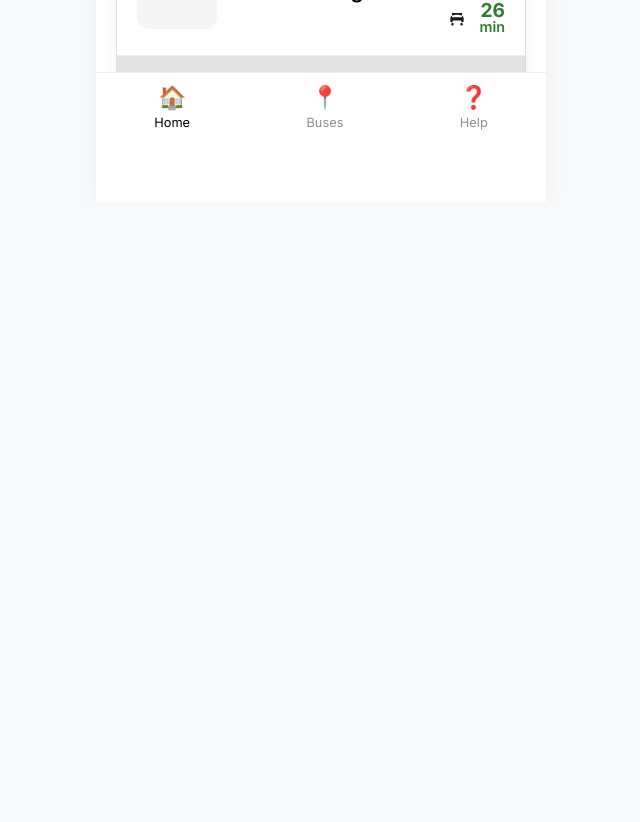
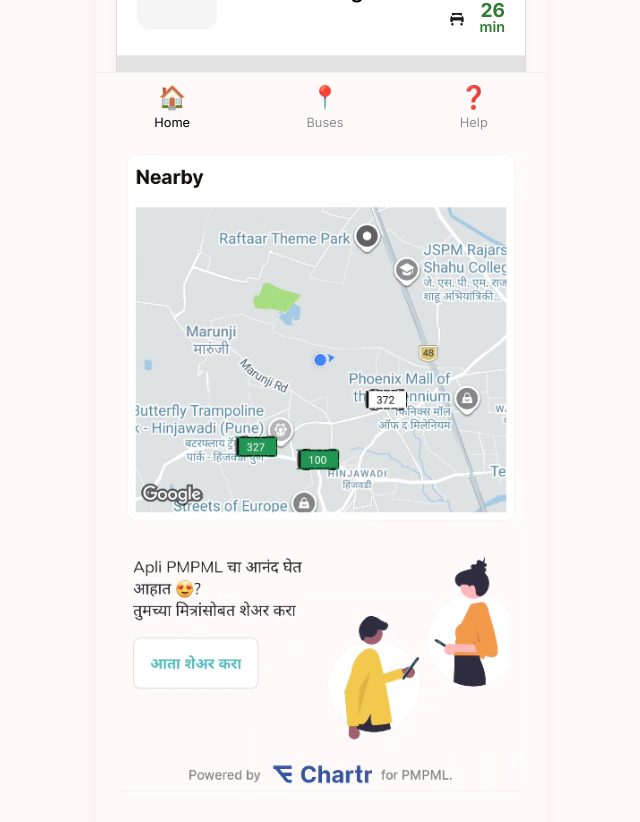
Before and after one commit to GauravFrontend01/pmpml_C, a React (Vite) app: page / in a window 1280 px wide. Shown: the part 660-1482 px from the top of the page, without its empty margins (319-959 px from the left). Before the commit the page ends 862 px from the top, so only its background shows below. Built offline with nearby package versions, Linux system fonts and the light colour scheme.

Commit message:
feat: update theme variables and add footer banner image

```diff
--- a/src/App.css
+++ b/src/App.css
@@ -3,7 +3,7 @@
   display: flex;
   justify-content: space-between;
   align-items: center;
-  background: #fff;
+  background: var(--bg-secondary);
 }
 
 .logo-circle {
@@ -36,7 +36,7 @@
 
 .search-section {
   padding: 20px;
-  background: #fdfdfd;
+  background: var(--bg-secondary);
 }
 
 .search-container {
@@ -323,7 +323,7 @@
   transform: translateX(-50%);
   width: 100%;
   max-width: 450px;
-  background: white;
+  background: var(--bg-secondary);
   display: flex;
   justify-content: space-around;
   padding: 10px 0;
@@ -348,3 +348,16 @@
 .nav-icon {
   font-size: 1.4rem;
 }
+
+.footer-image-container {
+  padding: 20px;
+  width: 100%;
+  box-sizing: border-box;
+}
+
+.footer-image {
+  width: 100%;
+  height: auto;
+  display: block;
+  border-radius: 12px;
+}
--- a/src/App.jsx
+++ b/src/App.jsx
@@ -121,6 +121,11 @@
         </div>
       </section>
 
+      {/* Footer Image Banner */}
+      <div className="footer-image-container">
+        <img src="/footer.png" alt="PMPML Footer" className="footer-image" />
+      </div>
+
       {/* Footer Nav */}
       <nav className="bottom-nav">
         <a href="#" className="nav-item active">
--- a/src/index.css
+++ b/src/index.css
@@ -1,8 +1,8 @@
 @import url('https://fonts.googleapis.com/css2?family=Inter:wght@400;500;600;700&family=Noto+Sans+Devanagari:wght@400;500;600;700&display=swap');
 
 :root {
-  --bg-primary: #f8f9fa;
-  --bg-secondary: #ffffff;
+  --bg-primary: #fffaf9;
+  --bg-secondary: #fffaf9;
   --text-primary: #1a1a1a;
   --text-secondary: #666666;
   --action-bg: #e3f2fd;
```
Also changed, not shown: public/footer.png (added).
